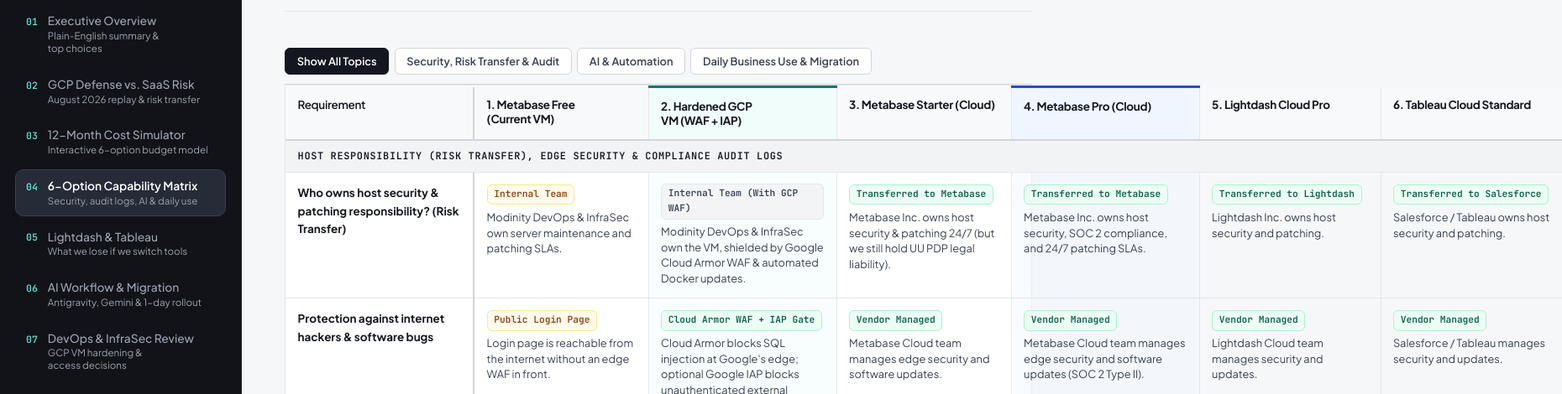
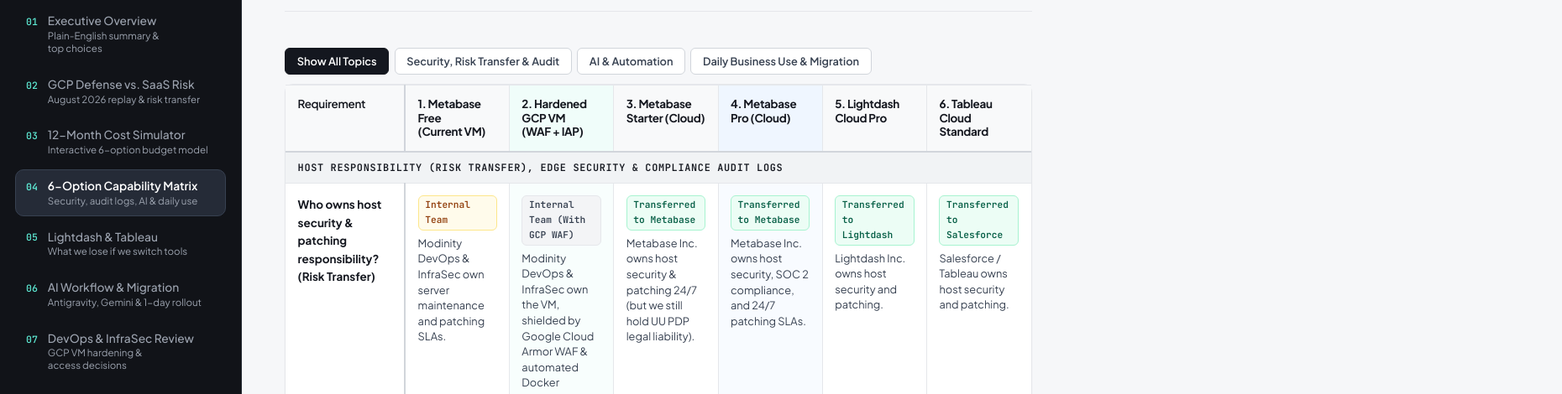
Before and after one commit to faathir-modinity/metabase-comparison, a plain HTML site: page index.html in a window 1280 px wide. Both pictures are taken after a click on the button 143 px from the left and 403 px from the top of the page. Shown: the part 174-644 px from the top of the page at 84% size, 1860 px wide, since content can reach past the window. Drawn offline with Linux system fonts and the light colour scheme.

Commit message:
Fix Chapter 04 matrix table width overflow by using percentage column widths (16% + 6x14%)

```diff
--- a/index.html
+++ b/index.html
@@ -809,7 +809,7 @@
       box-shadow: 0 2px 4px rgba(20, 23, 31, 0.05);
     }
 
-    /* Sticky Filter Bar + Sticky Table Header on Page 04 (7-Option Matrix) */
+    /* Sticky Filter Bar + Sticky Table Header on Page 04 (6-Option Matrix) */
     .matrix-sticky-toolbar {
       position: sticky;
       inset-block-start: 0;
@@ -817,13 +817,10 @@
       background-color: var(--bg-canvas);
       padding-block: 0.7rem;
       margin-block-end: 0;
-      border-block-end: 1px solid var(--border-strong);
     }
 
     .matrix-table-wrap {
       overflow: visible;
-      border-start-start-radius: 0;
-      border-start-end-radius: 0;
     }
 
     #matrix-table {
@@ -836,6 +833,7 @@
       position: sticky;
       inset-block-start: var(--matrix-toolbar-h, 3.45rem);
       z-index: 20;
+      border-block-start: 1px solid var(--border-hairline);
     }
 
     #matrix-table thead th.col-sticky {
@@ -1772,13 +1770,13 @@
           <table class="comp-matrix" id="matrix-table">
             <thead>
               <tr>
-                <th class="col-sticky" style="inline-size:14rem;">Requirement</th>
-                <th style="inline-size:13rem;">1. Metabase Free (Current VM)</th>
-                <th class="col-highlight-teal" style="inline-size:14rem;">2. Hardened GCP VM (WAF + IAP)</th>
-                <th style="inline-size:13rem;">3. Metabase Starter (Cloud)</th>
-                <th class="col-highlight-blue" style="inline-size:14rem;">4. Metabase Pro (Cloud)</th>
-                <th style="inline-size:13.5rem;">5. Lightdash Cloud Pro</th>
-                <th style="inline-size:13.5rem;">6. Tableau Cloud Standard</th>
+                <th class="col-sticky" style="inline-size:16%;">Requirement</th>
+                <th style="inline-size:14%;">1. Metabase Free (Current VM)</th>
+                <th class="col-highlight-teal" style="inline-size:14%;">2. Hardened GCP VM (WAF + IAP)</th>
+                <th style="inline-size:14%;">3. Metabase Starter (Cloud)</th>
+                <th class="col-highlight-blue" style="inline-size:14%;">4. Metabase Pro (Cloud)</th>
+                <th style="inline-size:14%;">5. Lightdash Cloud Pro</th>
+                <th style="inline-size:14%;">6. Tableau Cloud Standard</th>
               </tr>
             </thead>
             <tbody>
```
